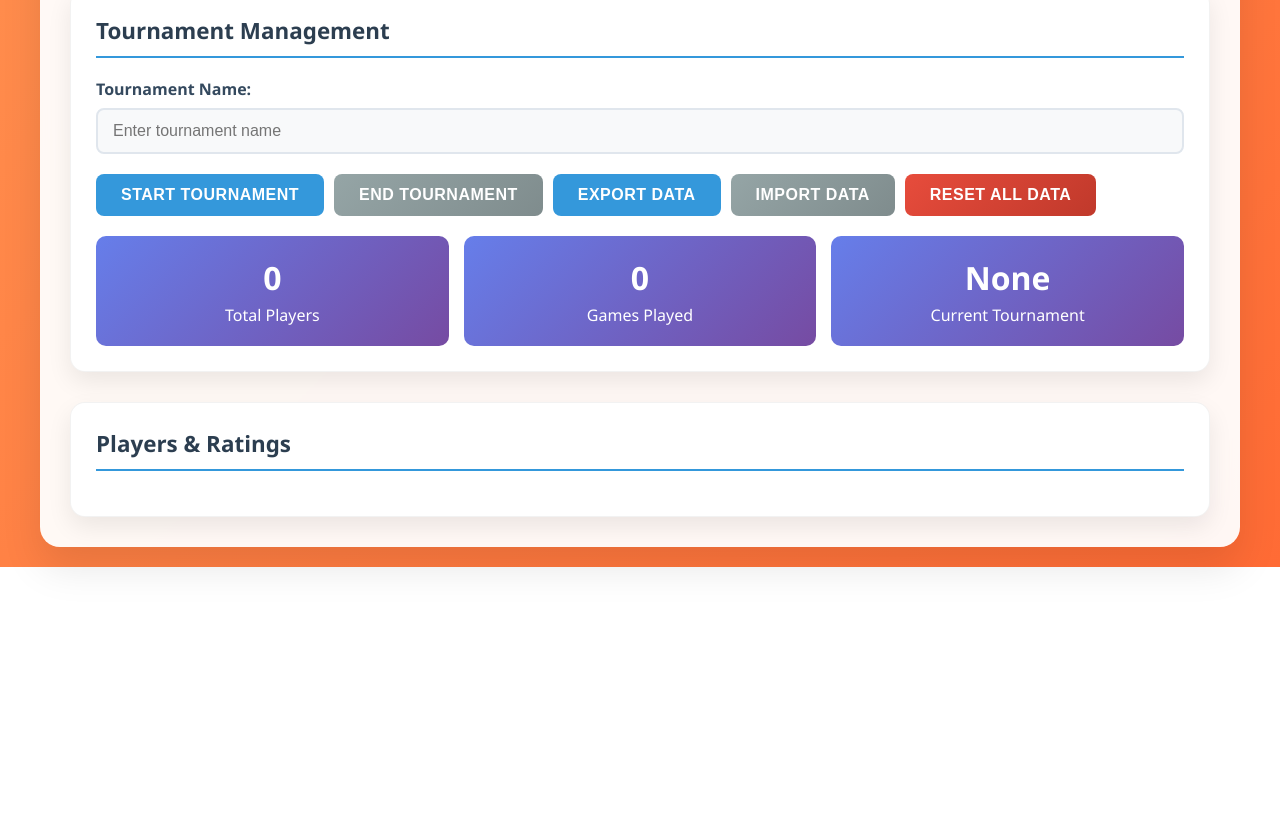
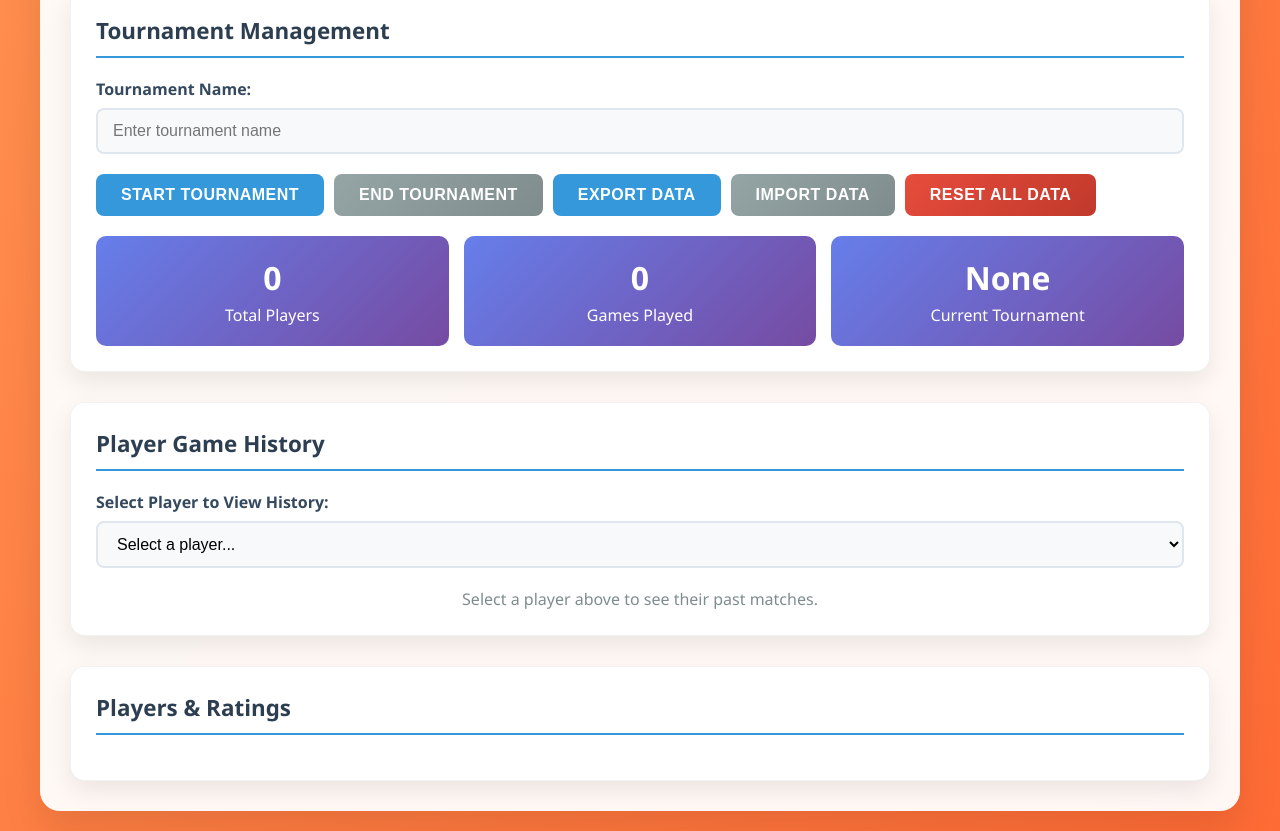
Before and after one commit to bearcat1109/greenwood-chess, a plain HTML site: page index.html in a window 1280 px wide. Shown: the part 786-1617 px from the top of the page. Before the commit the page ends 1353 px from the top, so only its background shows below. Drawn offline with Linux system fonts and the light colour scheme.

Commit message:
Add player game history

```diff
--- a/index.html
+++ b/index.html
@@ -416,6 +416,19 @@
             </div>
 
             <div class="section players-list">
+                <h2>Player Game History</h2>
+                <div class="form-group">
+                    <label for="historySearch">Select Player to View History:</label>
+                    <select id="historySearch" onchange="showPlayerHistory()">
+                        <option value="">Select a player...</option>
+                    </select>
+                </div>
+                <div id="historyDisplay">
+                    <p style="color: #7f8c8d; text-align: center;">Select a player above to see their past matches.</p>
+                </div>
+            </div>
+
+            <div class="section players-list">
                 <h2>Players & Ratings</h2>
                 <div id="playersList"></div>
             </div>
@@ -628,11 +641,13 @@
         function updateDropdowns() {
             const player1Select = document.getElementById('player1');
             const player2Select = document.getElementById('player2');
+            const historySelect = document.getElementById('historySearch');
 
             const options = players.map(p => `<option value="${p.id}">${p.name} (${p.rating})</option>`).join('');
 
             player1Select.innerHTML = '<option value="">Select White</option>' + options;
             player2Select.innerHTML = '<option value="">Select Black</option>' + options;
+            historySelect.innerHTML = '<option value="">Select a player...</option>' + options;
         }
 
         function selectResult(result) {
@@ -863,6 +878,55 @@
             }, 400);
         }
 
+        // Script to allow player match history
+        function showPlayerHistory() {
+                const playerId = document.getElementById('historySearch').value;
+                const display = document.getElementById('historyDisplay');
+
+                if (!playerId) {
+                    display.innerHTML = '<p style="color: #7f8c8d; text-align: center;">Select a player above to see their past matches.</p>';
+                    return;
+                }
+
+                const player = players.find(p => p.id == playerId);
+                // Filter history for games where the player was either White (player1) or Black (player2)
+                const matches = gameHistory.filter(game =>
+                    game.player1 === player.name || game.player2 === player.name
+                ).reverse(); // Newest games first
+
+                if (matches.length === 0) {
+                    display.innerHTML = `<p style="text-align: center; padding: 20px;">No games recorded for ${player.name} yet.</p>`;
+                    return;
+                }
+
+                display.innerHTML = matches.map(game => {
+                    const isPlayer1 = game.player1 === player.name;
+                    const change = isPlayer1 ? game.player1Change : game.player2Change;
+                    const opponent = isPlayer1 ? game.player2 : game.player1;
+
+                    // Determine result text for this specific player
+                    let outcome = "Draw";
+                    if ((isPlayer1 && game.result === 'player1_win') || (!isPlayer1 && game.result === 'player2_win')) {
+                        outcome = "Win";
+                    } else if (game.result !== 'draw') {
+                        outcome = "Loss";
+                    }
+
+                    return `
+                        <div class="player-card" style="font-size: 0.9em; margin-bottom: 8px;">
+                            <div>
+                                <strong>${new Date(game.timestamp).toLocaleDateString()}</strong>:
+                                ${outcome} vs ${opponent}
+                                <small>(${game.tournament || 'Casual'})</small>
+                            </div>
+                            <div class="player-rating" style="background: ${change >= 0 ? '#27ae60' : '#e74c3c'}">
+                                ${change >= 0 ? '+' : ''}${change}
+                            </div>
+                        </div>
+                    `;
+                }).join('');
+            }
+
         // Initialize the application when page loads
         init();
     </script>
```
